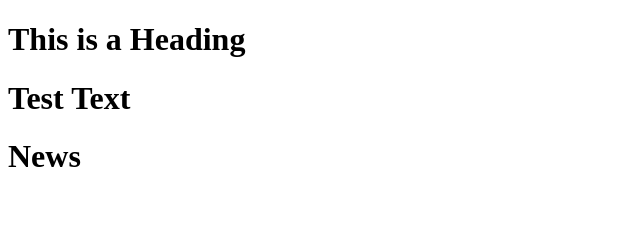
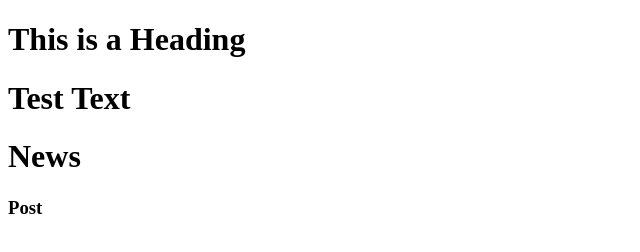
Before and after one commit to marisnb/git-demo, a plain HTML site: page index.html in a window 1280 px wide. Shown: the full height of the page, 0-640 px from the left. Drawn offline with Linux system fonts and the light colour scheme.

Commit message:
New post changes updated

```diff
--- a/index.html
+++ b/index.html
@@ -8,6 +8,7 @@
 <h1>This is a Heading</h1>
 <h1>Test Text</h1>
 <h1>News</h1>
+<h3>Post</h3>
 
 </body>
 </html>
```
